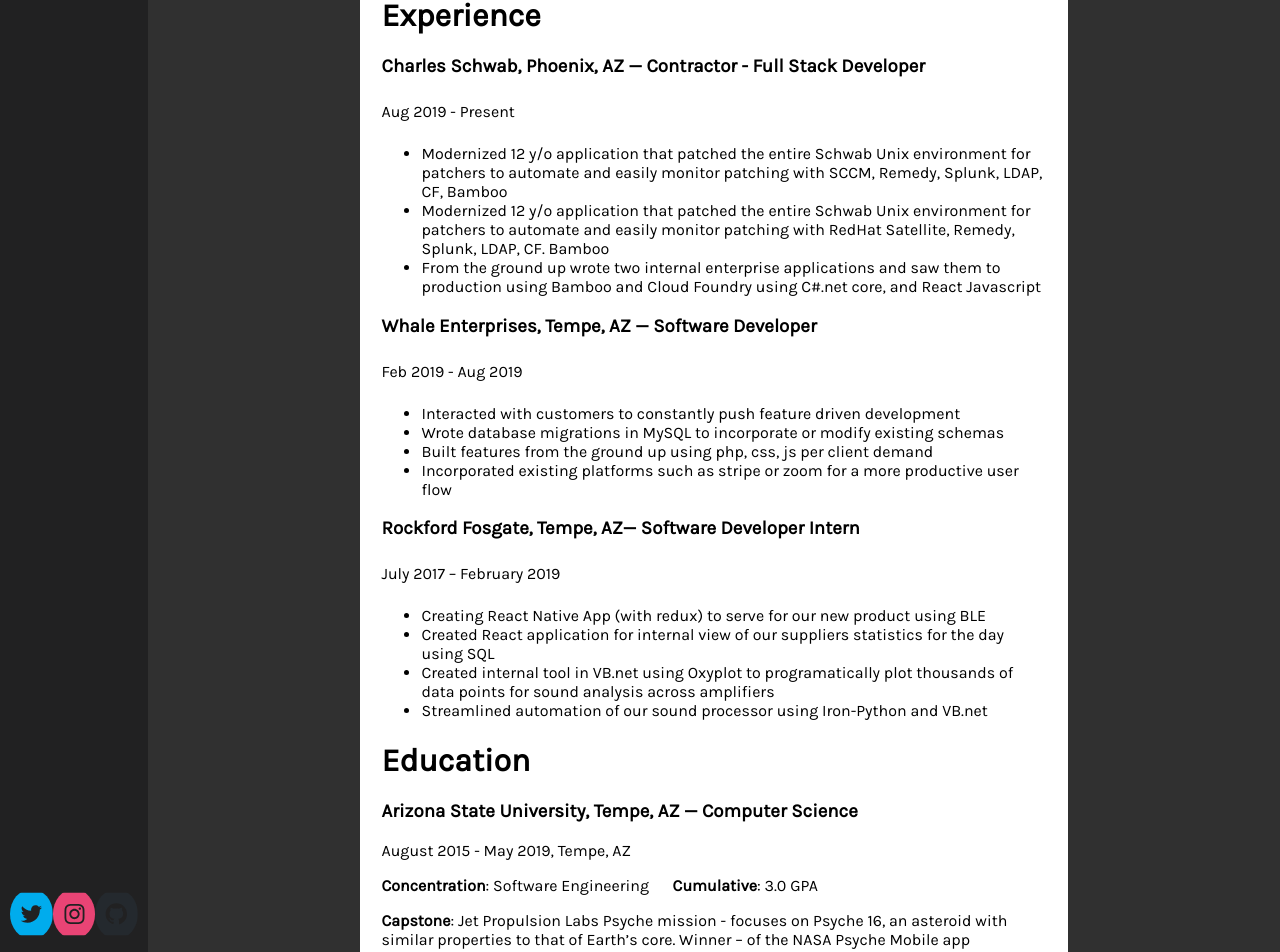
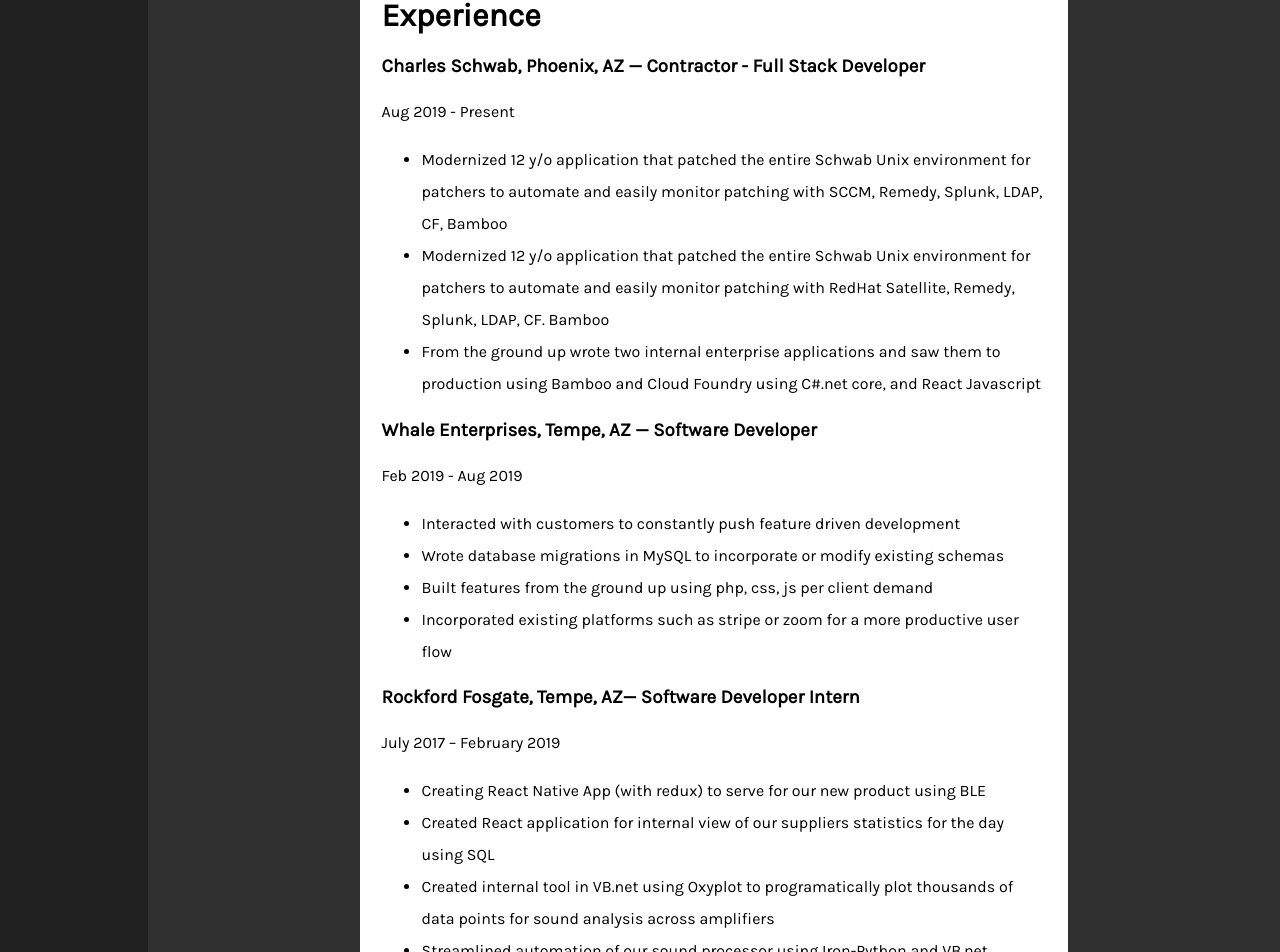
Before and after one commit to aefnor/AustinEfnor.xyzReact, a React (Create React App) app: page /resume in a window 1280 px wide. Shown: the part 393-1345 px from the top of the page. Built offline with nearby package versions, Linux system fonts and the light colour scheme.

Commit message:
Spacing.

```diff
--- a/src/screens/Resume.js
+++ b/src/screens/Resume.js
@@ -28,7 +28,7 @@
                             <p className="Intro">
                             Aug 2019 - Present
                             </p>
-                            <ul>
+                            <ul className="Intro">
                                 <li>Modernized 12 y/o application that patched the entire Schwab Unix environment for patchers to automate and easily monitor patching with SCCM, Remedy, Splunk, LDAP, CF, Bamboo</li>
                                 <li>Modernized 12 y/o application that patched the entire Schwab Unix environment for patchers to automate and easily monitor patching with RedHat Satellite, Remedy, Splunk, LDAP, CF. Bamboo</li>
                                 <li>From the ground up wrote two internal enterprise applications and saw them to production using Bamboo and Cloud Foundry using C#.net core, and React Javascript </li>
@@ -38,7 +38,7 @@
                             <p className="Intro">
                             Feb 2019 - Aug 2019
                             </p>
-                            <ul>
+                            <ul className="Intro">
                                 <li>Interacted with customers to constantly push feature driven development</li>
                                 <li>Wrote database migrations in MySQL to incorporate or modify existing schemas</li>
                                 <li>Built features from the ground up using php, css, js per client demand</li>
@@ -49,7 +49,7 @@
                             <p className="Intro">
                             July 2017 – February 2019
                             </p>
-                            <ul>
+                            <ul className="Intro">
                                 <li>Creating React Native App (with redux) to serve for our new product using BLE</li>
                                 <li>Created React application for internal view of our suppliers statistics for the day using SQL</li>
                                 <li>Created internal tool in VB.net using Oxyplot to programatically plot thousands of data points for sound analysis across amplifiers </li>
@@ -60,7 +60,7 @@
                             <h3>Arizona State University, Tempe, AZ — Computer Science</h3>
                             <p>August 2015 - May 2019, Tempe, AZ</p>
                             <p><b>Concentration</b>: Software Engineering &emsp;	<b>Cumulative</b>: 3.0 GPA</p>
-                            <p><b>Capstone</b>: Jet Propulsion Labs Psyche mission - focuses on Psyche 16, an asteroid with similar properties to that of Earth’s core. Winner – of the NASA Psyche Mobile app competition</p>
+                            <p className="Intro"><b>Capstone</b>: Jet Propulsion Labs Psyche mission - focuses on Psyche 16, an asteroid with similar properties to that of Earth’s core. Winner – of the NASA Psyche Mobile app competition</p>
                         </div>
                     </div>
                 </div>
```
